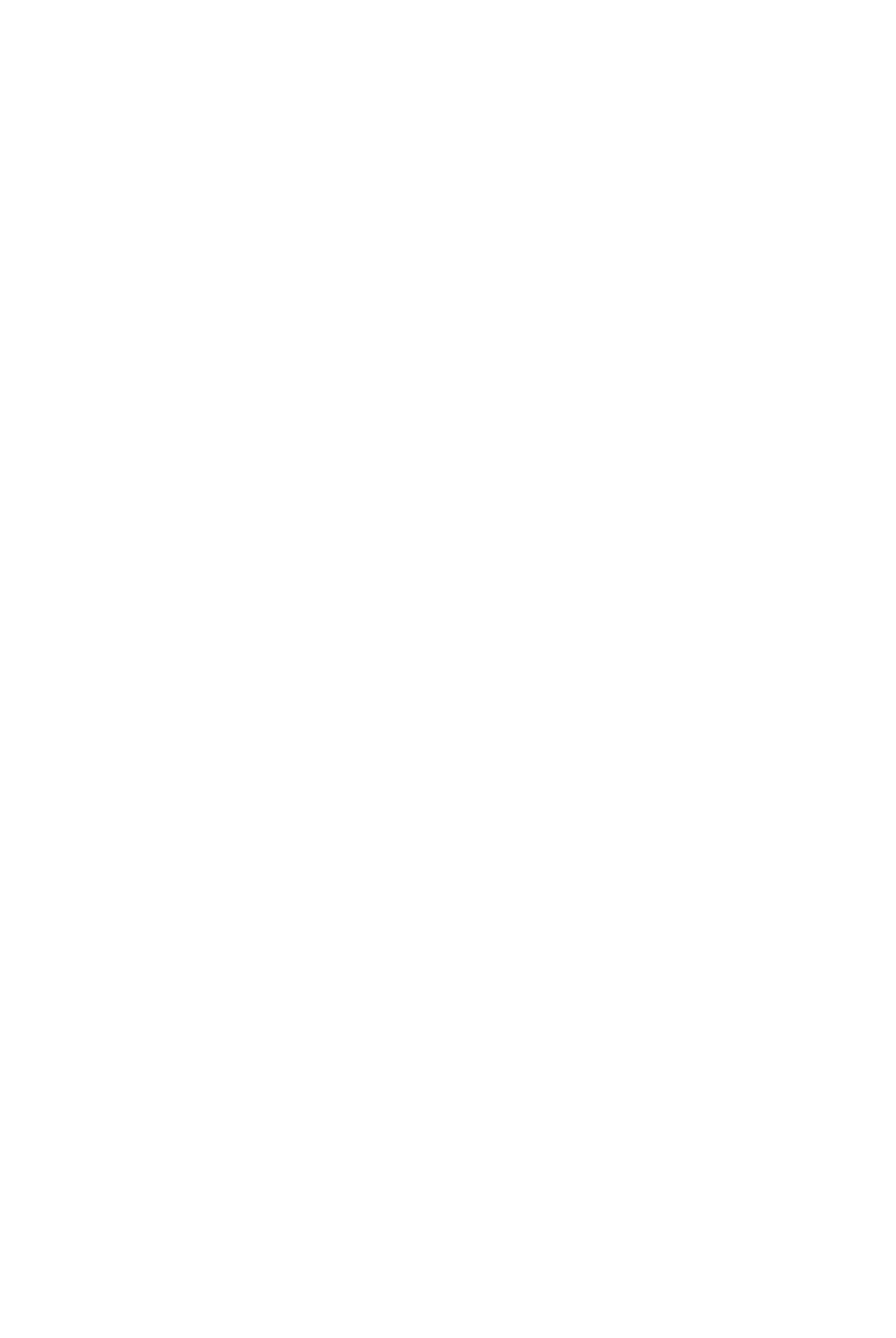
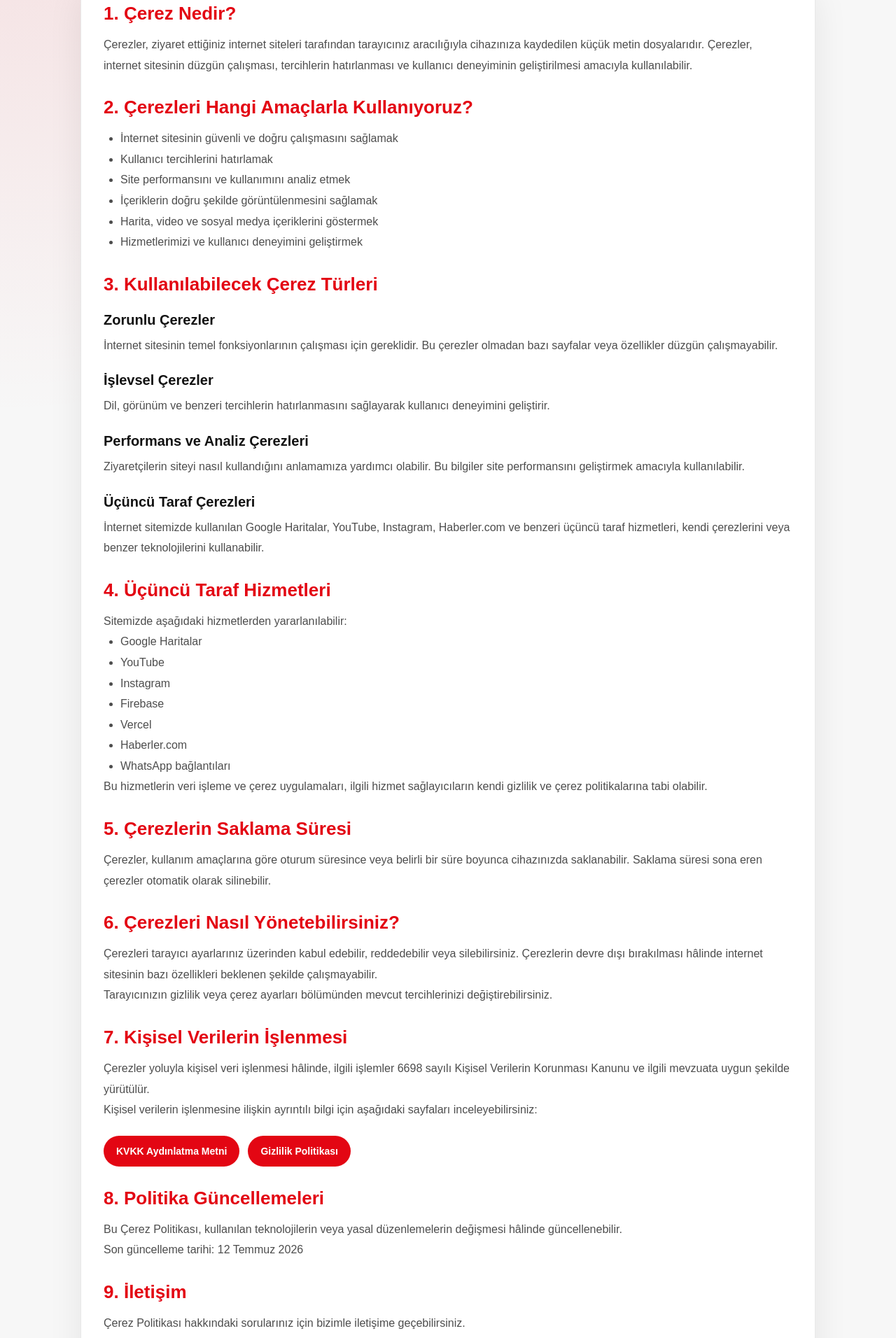
Before and after one commit to aslanstudyo-glitch/aslanstudyo-react, a React (Vite) app: page /cerez-politikasi in a window 1280 px wide. Before the commit this address had no page. Shown: the part 280-2192 px from the top of the page at 70% size. Before the commit the page ends 800 px from the top, so only its background shows below. Built offline with nearby package versions, Linux system fonts and the light colour scheme.

Commit message:
Cerez politikasi sayfasi eklendi

```diff
--- a/src/App.jsx
+++ b/src/App.jsx
@@ -22,6 +22,7 @@ import RegistrationBadge from "./components/RegistrationBadge";
 import Kunye from "./pages/Kunye";
 import Kvkk from "./pages/Kvkk";
 import Gizlilik from "./pages/Gizlilik";
+import CerezPolitikasi from "./pages/CerezPolitikasi";
 
 function HomePage() {
   const [selectedImage, setSelectedImage] = useState(null);
@@ -78,11 +79,15 @@ function HomePage() {
 function App() {
   return (
     <Routes>
-      <Route path="/" element={<HomePage />} />
-      <Route path="/kunye" element={<Kunye />} />
-      <Route path="/kvkk" element={<Kvkk />} />
-      <Route path="/gizlilik" element={<Gizlilik />} />
-    </Routes>
+  <Route path="/" element={<HomePage />} />
+  <Route path="/kunye" element={<Kunye />} />
+  <Route path="/kvkk" element={<Kvkk />} />
+  <Route path="/gizlilik" element={<Gizlilik />} />
+  <Route
+    path="/cerez-politikasi"
+    element={<CerezPolitikasi />}
+  />
+</Routes>
   );
 }
 
--- a/src/components/Footer.jsx
+++ b/src/components/Footer.jsx
@@ -8,16 +8,19 @@ function Footer() {
 
       <p>Hatıralar Aslan'la Sonsuz</p>
 
-   <div className="footer-links">
+  <div className="footer-links">
   <Link to="/kunye">Künye</Link>
-
   <span>|</span>
 
   <Link to="/kvkk">KVKK</Link>
-
   <span>|</span>
 
   <Link to="/gizlilik">Gizlilik Politikası</Link>
+  <span>|</span>
+
+  <Link to="/cerez-politikasi">
+    Çerez Politikası
+  </Link>
 </div>
 
       <span>© 2026 Aslan Stüdyo | Video & Fotoğrafçılık</span>
--- /dev/null
+++ b/src/pages/CerezPolitikasi.jsx
@@ -0,0 +1,172 @@
+import { Link } from "react-router-dom";
+import "./Policy.css";
+
+function CerezPolitikasi() {
+  return (
+    <main className="policy-page">
+      <div className="policy-container">
+        <Link className="back-home" to="/">
+          ← Ana Sayfaya Dön
+        </Link>
+
+        <span className="policy-tag">Yasal Bilgilendirme</span>
+
+        <h1>Çerez Politikası</h1>
+
+        <p className="policy-subtitle">
+          Aslan Stüdyo Video & Fotoğrafçılık
+        </p>
+
+        <section className="policy-card">
+          <h2>1. Çerez Nedir?</h2>
+
+          <p>
+            Çerezler, ziyaret ettiğiniz internet siteleri tarafından
+            tarayıcınız aracılığıyla cihazınıza kaydedilen küçük metin
+            dosyalarıdır. Çerezler, internet sitesinin düzgün çalışması,
+            tercihlerin hatırlanması ve kullanıcı deneyiminin
+            geliştirilmesi amacıyla kullanılabilir.
+          </p>
+
+          <h2>2. Çerezleri Hangi Amaçlarla Kullanıyoruz?</h2>
+
+          <ul>
+            <li>İnternet sitesinin güvenli ve doğru çalışmasını sağlamak</li>
+            <li>Kullanıcı tercihlerini hatırlamak</li>
+            <li>Site performansını ve kullanımını analiz etmek</li>
+            <li>İçeriklerin doğru şekilde görüntülenmesini sağlamak</li>
+            <li>Harita, video ve sosyal medya içeriklerini göstermek</li>
+            <li>Hizmetlerimizi ve kullanıcı deneyimini geliştirmek</li>
+          </ul>
+
+          <h2>3. Kullanılabilecek Çerez Türleri</h2>
+
+          <h3>Zorunlu Çerezler</h3>
+
+          <p>
+            İnternet sitesinin temel fonksiyonlarının çalışması için
+            gereklidir. Bu çerezler olmadan bazı sayfalar veya özellikler
+            düzgün çalışmayabilir.
+          </p>
+
+          <h3>İşlevsel Çerezler</h3>
+
+          <p>
+            Dil, görünüm ve benzeri tercihlerin hatırlanmasını sağlayarak
+            kullanıcı deneyimini geliştirir.
+          </p>
+
+          <h3>Performans ve Analiz Çerezleri</h3>
+
+          <p>
+            Ziyaretçilerin siteyi nasıl kullandığını anlamamıza yardımcı
+            olabilir. Bu bilgiler site performansını geliştirmek amacıyla
+            kullanılabilir.
+          </p>
+
+          <h3>Üçüncü Taraf Çerezleri</h3>
+
+          <p>
+            İnternet sitemizde kullanılan Google Haritalar, YouTube,
+            Instagram, Haberler.com ve benzeri üçüncü taraf hizmetleri,
+            kendi çerezlerini veya benzer teknolojilerini kullanabilir.
+          </p>
+
+          <h2>4. Üçüncü Taraf Hizmetleri</h2>
+
+          <p>
+            Sitemizde aşağıdaki hizmetlerden yararlanılabilir:
+          </p>
+
+          <ul>
+            <li>Google Haritalar</li>
+            <li>YouTube</li>
+            <li>Instagram</li>
+            <li>Firebase</li>
+            <li>Vercel</li>
+            <li>Haberler.com</li>
+            <li>WhatsApp bağlantıları</li>
+          </ul>
+
+          <p>
+            Bu hizmetlerin veri işleme ve çerez uygulamaları, ilgili
+            hizmet sağlayıcıların kendi gizlilik ve çerez politikalarına
+            tabi olabilir.
+          </p>
+
+          <h2>5. Çerezlerin Saklama Süresi</h2>
+
+          <p>
+            Çerezler, kullanım amaçlarına göre oturum süresince veya
+            belirli bir süre boyunca cihazınızda saklanabilir. Saklama
+            süresi sona eren çerezler otomatik olarak silinebilir.
+          </p>
+
+          <h2>6. Çerezleri Nasıl Yönetebilirsiniz?</h2>
+
+          <p>
+            Çerezleri tarayıcı ayarlarınız üzerinden kabul edebilir,
+            reddedebilir veya silebilirsiniz. Çerezlerin devre dışı
+            bırakılması hâlinde internet sitesinin bazı özellikleri
+            beklenen şekilde çalışmayabilir.
+          </p>
+
+          <p>
+            Tarayıcınızın gizlilik veya çerez ayarları bölümünden mevcut
+            tercihlerinizi değiştirebilirsiniz.
+          </p>
+
+          <h2>7. Kişisel Verilerin İşlenmesi</h2>
+
+          <p>
+            Çerezler yoluyla kişisel veri işlenmesi hâlinde, ilgili
+            işlemler 6698 sayılı Kişisel Verilerin Korunması Kanunu ve
+            ilgili mevzuata uygun şekilde yürütülür.
+          </p>
+
+          <p>
+            Kişisel verilerin işlenmesine ilişkin ayrıntılı bilgi için
+            aşağıdaki sayfaları inceleyebilirsiniz:
+          </p>
+
+          <div className="policy-links">
+            <Link to="/kvkk">KVKK Aydınlatma Metni</Link>
+            <Link to="/gizlilik">Gizlilik Politikası</Link>
+          </div>
+
+          <h2>8. Politika Güncellemeleri</h2>
+
+          <p>
+            Bu Çerez Politikası, kullanılan teknolojilerin veya yasal
+            düzenlemelerin değişmesi hâlinde güncellenebilir.
+          </p>
+
+          <p>
+            Son güncelleme tarihi: 12 Temmuz 2026
+          </p>
+
+          <h2>9. İletişim</h2>
+
+          <p>
+            Çerez Politikası hakkındaki sorularınız için bizimle
+            iletişime geçebilirsiniz.
+          </p>
+
+          <p>
+            <strong>Aslan Stüdyo Video & Fotoğrafçılık</strong>
+            <br />
+            Çayırlık Mahallesi Aksaray Caddesi No:23/C
+            <br />
+            Acıgöl / Nevşehir
+            <br />
+            Telefon: 0533 322 95 60
+            <br />
+            E-posta: aslanstudyo@gmail.com
+          </p>
+        </section>
+      </div>
+    </main>
+  );
+}
+
+export default CerezPolitikasi;
--- a/src/pages/Policy.css
+++ b/src/pages/Policy.css
@@ -83,4 +83,35 @@
   .policy-card {
     padding: 23px 18px;
   }
+}.policy-card h3 {
+  margin: 24px 0 10px;
+  color: #111111;
+  font-size: 20px;
 }
+
+.policy-links {
+  display: flex;
+  flex-wrap: wrap;
+  gap: 12px;
+  margin: 22px 0;
+}
+
+.policy-links a {
+  display: inline-flex;
+  align-items: center;
+  justify-content: center;
+  min-height: 44px;
+  padding: 10px 18px;
+  border-radius: 999px;
+  background: #e30613;
+  color: #ffffff;
+  font-size: 14px;
+  font-weight: 700;
+  text-decoration: none;
+  transition: 0.3s ease;
+}
+
+.policy-links a:hover {
+  background: #111111;
+  transform: translateY(-2px);
+}
```
